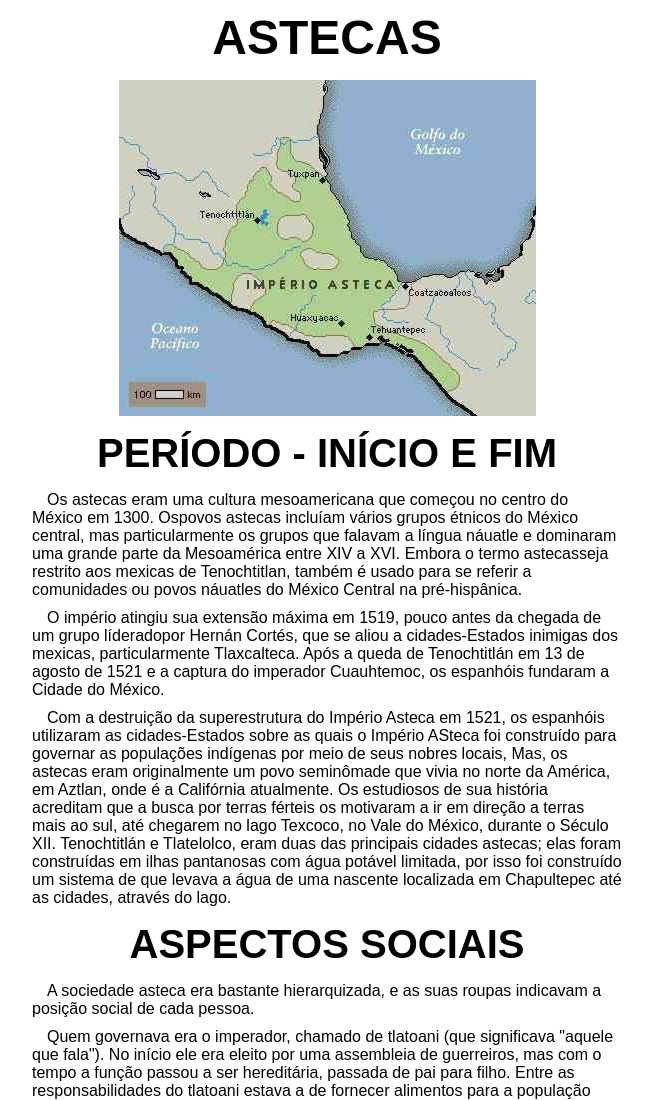
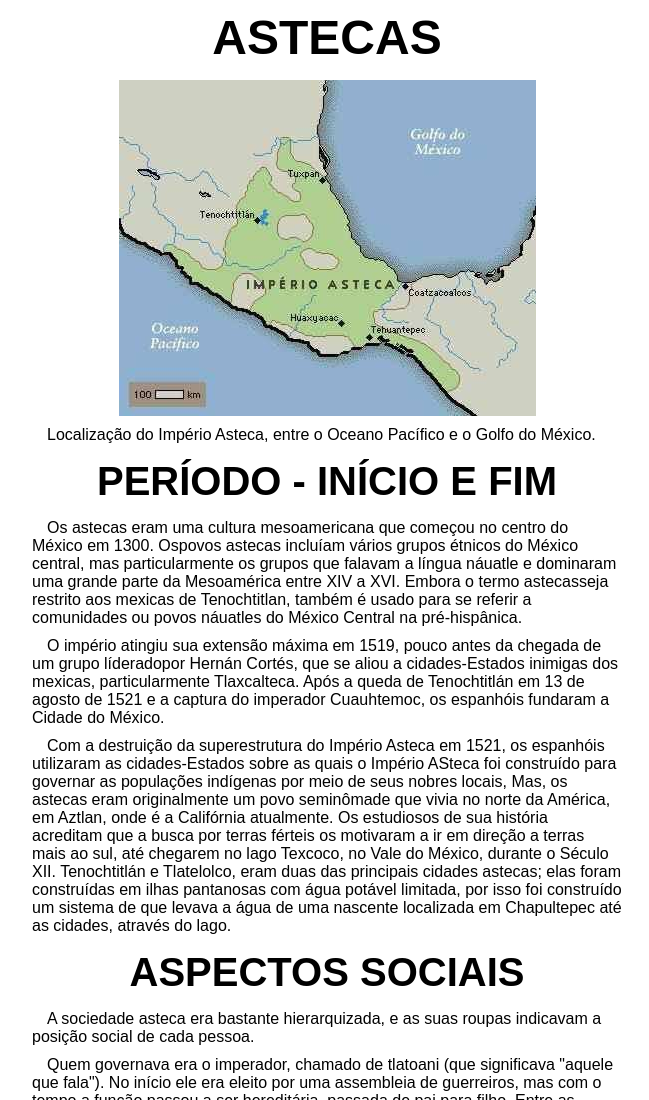
Before and after one commit to joveransu/pdf-vi, a plain HTML site: page index.html in a window 1280 px wide. Shown: the top 1100 px of the page, without its empty margins (313-962 px from the left). Drawn offline with Linux system fonts and the light colour scheme.

Commit message:
Update index.html

```diff
--- a/index.html
+++ b/index.html
@@ -11,6 +11,7 @@
     <section>
         <h1>ASTECAS</h1>
         <img src="imagens/IMG-20230220-WA0034.jpg" alt="map-astecas.png">
+        <p>Localização do Império Asteca, entre o Oceano Pacífico e o Golfo do México.</p>
     </section>
 
     <section>
```
